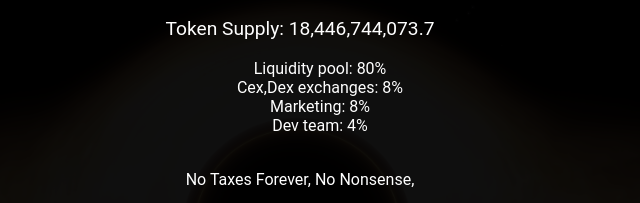
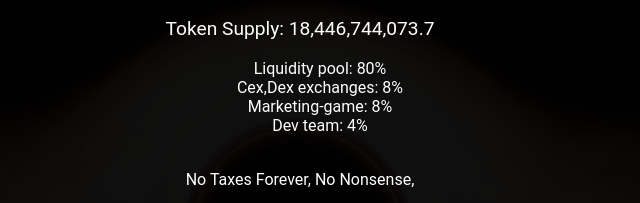
Before and after one commit to Amir495EMWMQM/unisersal.blackhole.security, a plain HTML site: page index.html in a window 1280 px wide. Shown: the part 995-1198 px from the top of the page, 340-980 px from the left. Drawn offline with Linux system fonts and the light colour scheme.

Commit message:
Update index.html

```diff
--- a/index.html
+++ b/index.html
@@ -51,7 +51,7 @@
         <ul>
            <li>Liquidity pool: 80%</li>
            <li>Cex,Dex exchanges: 8%</li>
-           <li>Marketing: 8%</li>
+           <li>Marketing-game: 8%</li>
            <li>Dev team: 4%</li>
         </ul>
         <br>
```
